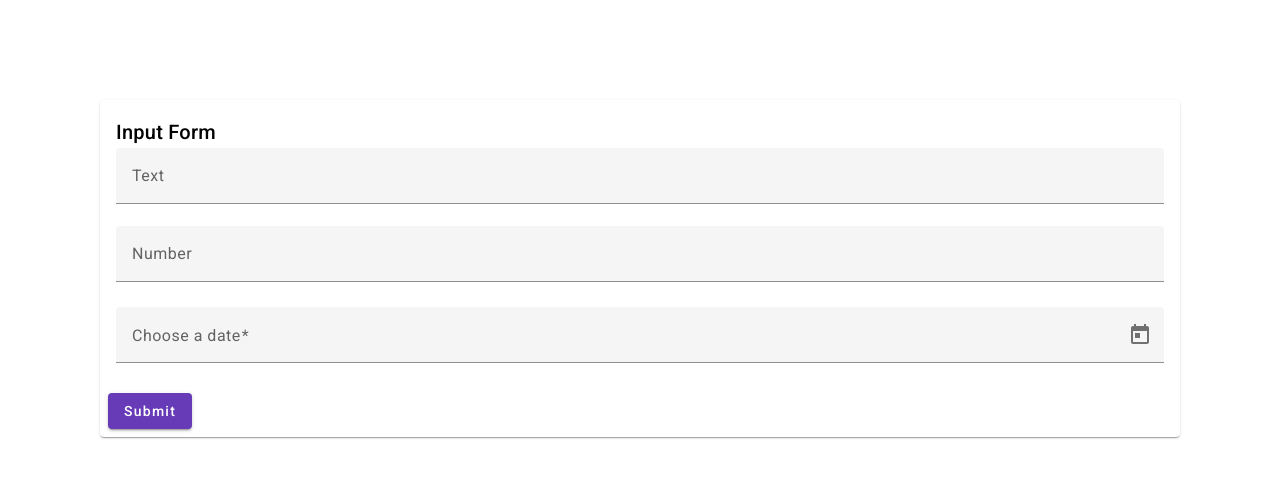
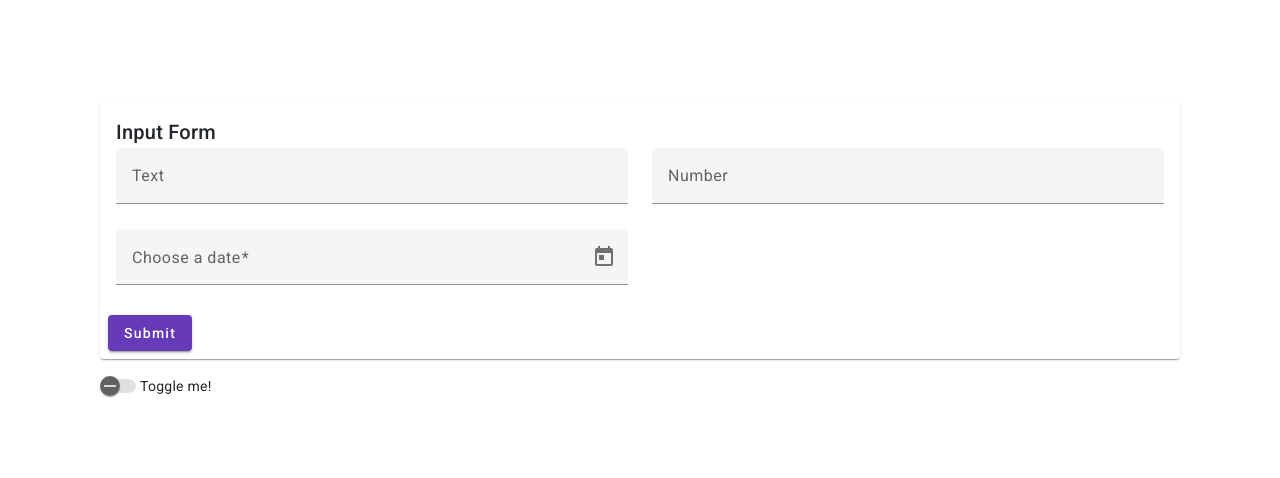
Before and after one commit to uyenvy717/my-first-project, an Angular app: page / in a window 1280 px wide. Shown: the top 478 px of the page. Built offline with nearby package versions, Linux system fonts and the light colour scheme.

Commit message:
install bootstrap

```diff
--- a/angular.json
+++ b/angular.json
@@ -25,6 +25,7 @@
               "src/assets"
             ],
             "styles": [
+              "node_modules/bootstrap/dist/css/bootstrap.min.css",
               "@angular/material/prebuilt-themes/deeppurple-amber.css",
               "src/styles.css"
             ],
--- a/package.json
+++ b/package.json
@@ -20,6 +20,8 @@
     "@angular/platform-browser": "^16.2.0",
     "@angular/platform-browser-dynamic": "^16.2.0",
     "@angular/router": "^16.2.0",
+    "@ng-bootstrap/ng-bootstrap": "^15.1.1",
+    "@popperjs/core": "^2.11.6",
     "crypto-js": "^4.1.1",
     "rxjs": "~7.8.0",
     "tslib": "^2.3.0",
@@ -29,6 +31,7 @@
     "@angular-devkit/build-angular": "^16.2.0",
     "@angular/cli": "~16.2.0",
     "@angular/compiler-cli": "^16.2.0",
+    "@angular/localize": "^16.2.0",
     "@types/crypto-js": "^4.1.1",
     "@types/jasmine": "~4.3.0",
     "jasmine-core": "~4.6.0",
--- a/src/app/app.module.ts
+++ b/src/app/app.module.ts
@@ -13,6 +13,7 @@ import { MatButtonModule } from '@angular/material/button';
 import { MatNativeDateModule } from '@angular/material/core';
 import { MatDatepickerModule } from '@angular/material/datepicker';
 import { MatCardModule } from '@angular/material/card';
+import { NgbModule } from '@ng-bootstrap/ng-bootstrap';
 
 @NgModule({
   declarations: [AppComponent, MyFormComponent],
@@ -29,6 +30,7 @@ import { MatCardModule } from '@angular/material/card';
     MatNativeDateModule,
     MatDatepickerModule,
     MatCardModule,
+    NgbModule,
   ],
   providers: [],
   bootstrap: [AppComponent],
--- a/src/app/my-form/my-form.component.html
+++ b/src/app/my-form/my-form.component.html
@@ -41,10 +41,8 @@
             <button (click)="onSubmit()" mat-raised-button color="primary">Submit</button>
         </mat-card-actions>
     </mat-card>
+    <mat-slide-toggle class="mt-3">Toggle me!</mat-slide-toggle>
 </form>
-
-<!-- Chuyển chủ đề sáng tối -->
-<!-- <mat-slide-toggle class="top-padding">Toggle me!</mat-slide-toggle> -->
 
 <div class="form-container" *ngIf="!myForm.valid && generatedJson !== ''">
     <mat-error>You need to fill in all the information.</mat-error>
--- a/src/main.ts
+++ b/src/main.ts
@@ -1,3 +1,5 @@
+/// <reference types="@angular/localize" />
+
 import { platformBrowserDynamic } from '@angular/platform-browser-dynamic';
 
 import { AppModule } from './app/app.module';
--- a/tsconfig.app.json
+++ b/tsconfig.app.json
@@ -3,7 +3,9 @@
   "extends": "./tsconfig.json",
   "compilerOptions": {
     "outDir": "./out-tsc/app",
-    "types": []
+    "types": [
+      "@angular/localize"
+    ]
   },
   "files": [
     "src/main.ts"
```
Also changed, not shown: 2 other files (tests, documents, lock files or other folders).
